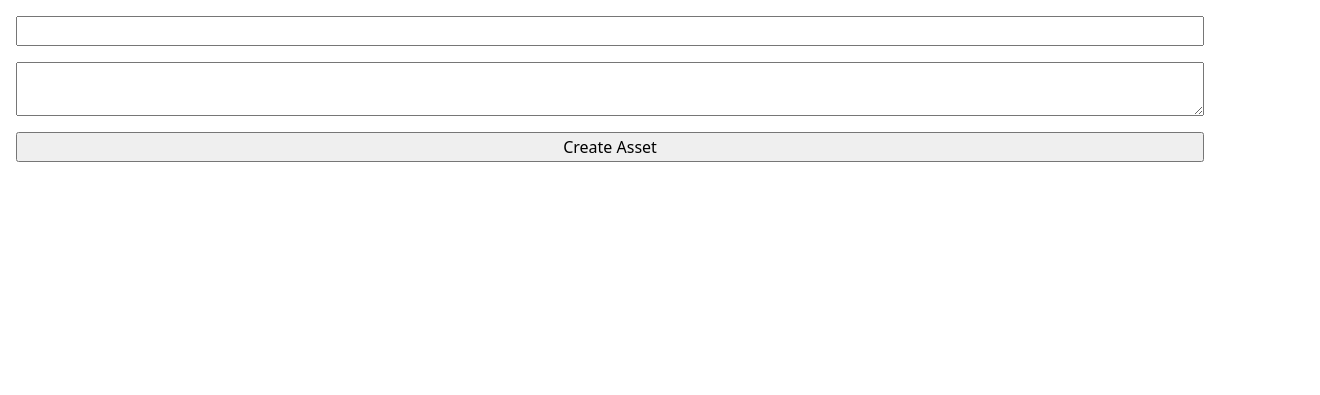
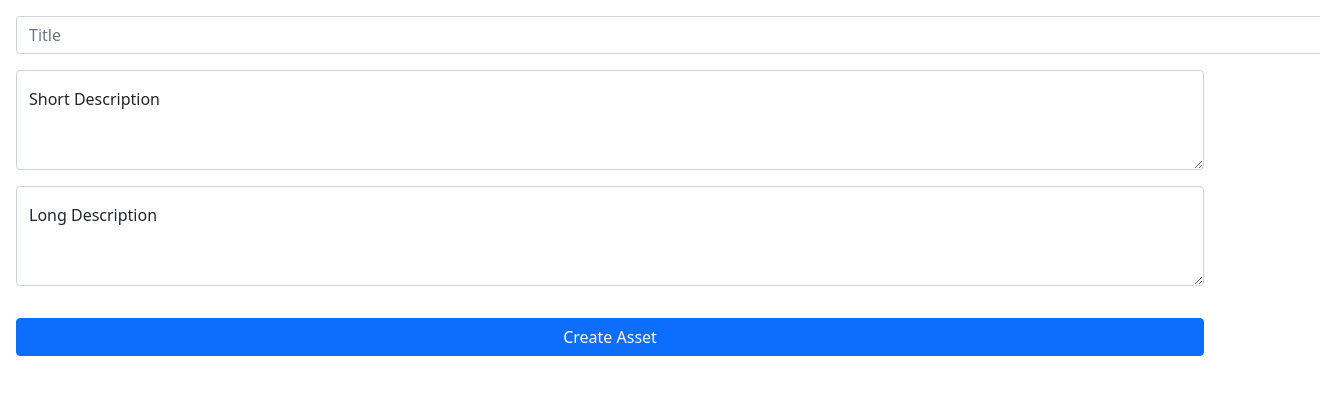
Before and after one commit to adam077x/asset-store, a Flask app: page /create_asset in a window 1320 px wide; the page is wider, and only the part inside the window is pictured. Shown: the part 56-451 px from the top of that part. Run offline with Flask 2, Linux system fonts and the light colour scheme.

Commit message:
Změna v asset browseru přidán long description

```diff
--- a/py/models/asset.py
+++ b/py/models/asset.py
@@ -3,8 +3,10 @@
 class Asset(db.Model):
     id = db.Column(db.Integer, primary_key=True)
     title = db.Column(db.String(16))
-    description = db.Column(db.String(64))
+    description = db.Column(db.String(128))
+    full_description = db.Column(db.String(1024))
 
-    def __init__(self, title, description):
+    def __init__(self, title, description, full_description):
         self.title = title
         self.description = description
+        self.full_description = full_description
--- a/py/views.py
+++ b/py/views.py
@@ -12,7 +12,7 @@
 def create_asset():
     if request.method == 'POST':
         if "create_asset" in request.form:
-            asset = Asset(request.form["title"], request.form["description"])
+            asset = Asset(request.form["title"], request.form["description"], request.form["full_description"])
             db.session.add(asset)
             db.session.commit()
 
--- a/static/main.css
+++ b/static/main.css
@@ -14,9 +14,16 @@
     color: rgb(95, 95, 95);
 }
 
+.summary-desc {
+    color: grey;
+}
+
 .assets {
     display: inline-flex;
+    flex-wrap: wrap;
     margin: 0.5rem;
+    max-width: 100%;
+    max-height: 100%;
 }
 
 body {
@@ -31,5 +38,13 @@
 }
 
 .asset-content {
-    margin: 0rem 1rem;
+    margin: 0% 20%;
 }
+
+.left-container {
+    text-align: left;
+}
+
+.asset-content img {
+    max-width: 100%;
+}
--- a/templates/base.html
+++ b/templates/base.html
@@ -10,6 +10,8 @@
     <!-- CSS only -->
     <link href="https://cdn.jsdelivr.net/npm/bootstrap@5.1.3/dist/css/bootstrap.min.css" rel="stylesheet"
         integrity="sha384-1BmE4kWBq78iYhFldvKuhfTAU6auU8tT94WrHftjDbrCEXSU1oBoqyl2QvZ6jIW3" crossorigin="anonymous">
+    <!-- JavaScript Bundle with Popper -->
+<script src="https://cdn.jsdelivr.net/npm/bootstrap@5.1.3/dist/js/bootstrap.bundle.min.js" integrity="sha384-ka7Sk0Gln4gmtz2MlQnikT1wXgYsOg+OMhuP+IlRH9sENBO0LRn5q+8nbTov4+1p" crossorigin="anonymous"></script>
 </head>
 <body>
     <nav class="navbar navbar-expand-lg navbar-light bg-light">
--- a/templates/create_asset.html
+++ b/templates/create_asset.html
@@ -3,9 +3,16 @@
 {% block body %}
 
 <form class="create-asset" action="/create_asset" method="post">
-    <input class="create-asset-input" type="text" name="title">
-    <textarea class="create-asset-input" name="description"></textarea>
-    <input class="create-asset-input" type="submit" value="Create Asset" name="create_asset">
+    <input type="text" class="form-control create-asset-input" name="title" placeholder="Title" aria-label="Sizing example input" aria-describedby="inputGroup-sizing-default">
+    <div class="form-floating create-asset-input">
+        <textarea name="description" class="form-control" placeholder="Leave a short description here" id="floatingTextarea2" style="height: 100px"></textarea>
+        <label for="floatingTextarea2">Short Description</label>
+    </div>
+    <div class="form-floating create-asset-input">
+        <textarea name="full_description" class="form-control" placeholder="Leave a long description here" id="floatingTextarea2" style="height: 100px"></textarea>
+        <label for="floatingTextarea2">Long Description</label>
+    </div>
+    <input class="create-asset-input btn btn-primary" type="submit" value="Create Asset" name="create_asset">
 </form>
 
 {% endblock %}
```
Also changed, not shown: templates/asset_browser.html (+7 -1 lines), assets.sqlite3.
